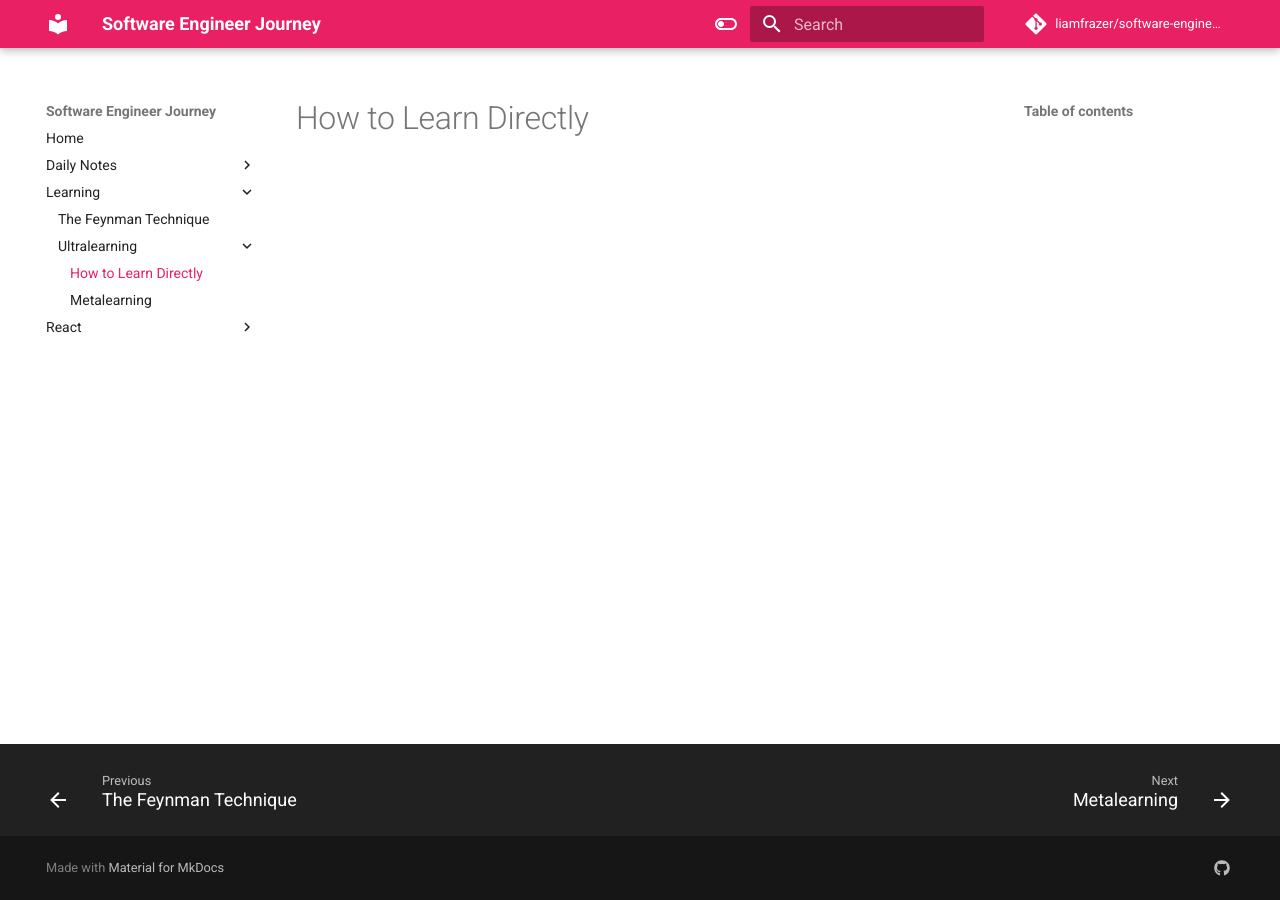
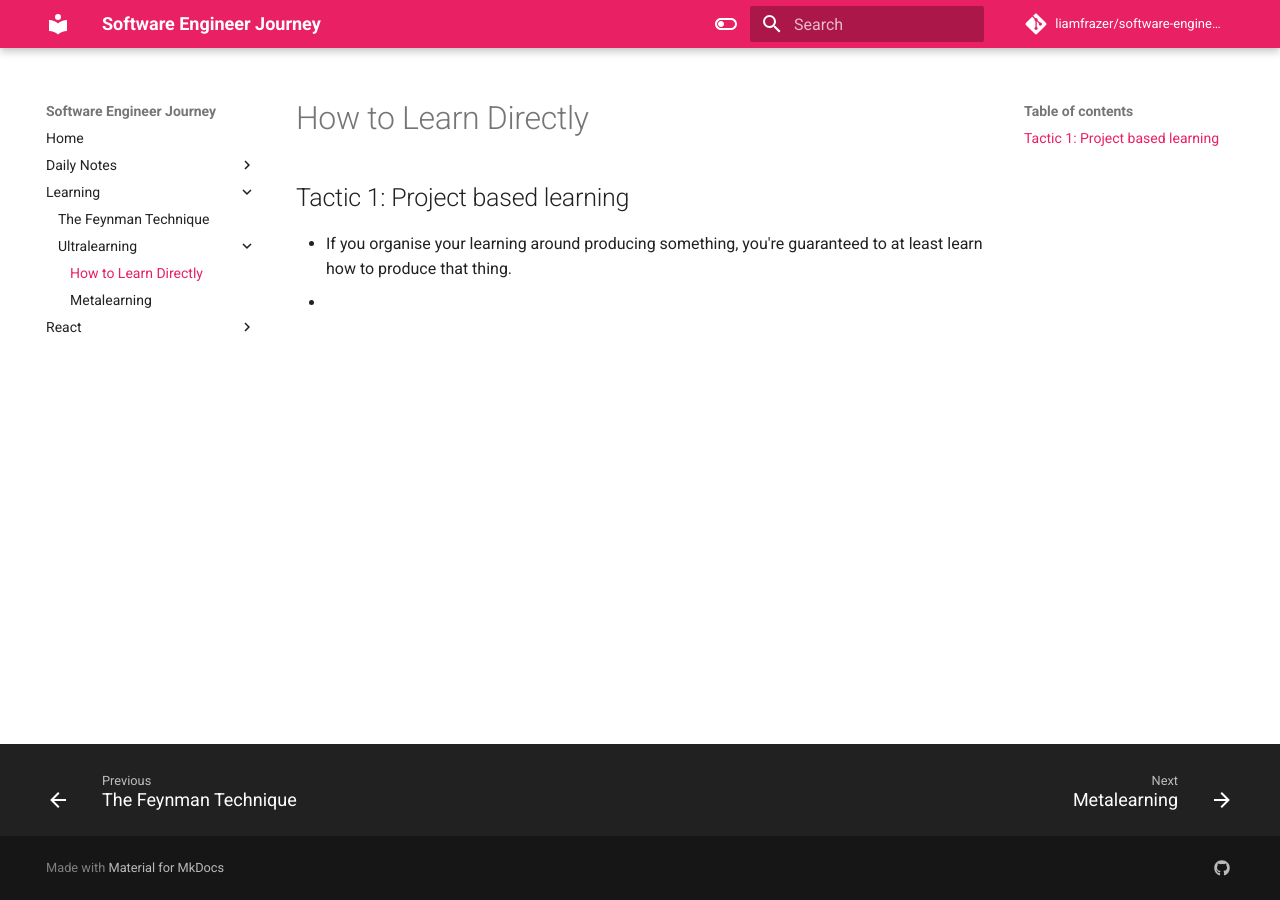
Before and after one commit to liamfrazer/software-engineer-journey, an MkDocs documentation site: the page built from docs/Learning/Ultralearning/How to Learn Directly.md, in a window 1280 px wide. Built offline with MkDocs 1.6.1 and Material for MkDocs 9.7.7, drawn with Linux system fonts in a browser that asks for light colours; comment, search, counter and statistics services are not loaded.

Commit message:
vault backup: 2023-12-09 22:26:22

```diff
--- a/docs/Learning/Ultralearning/How to Learn Directly.md
+++ b/docs/Learning/Ultralearning/How to Learn Directly.md
@@ -4,4 +4,6 @@ tags:
   - direct
 ---
 # How to Learn Directly
-##
+## Tactic 1: Project based learning
+* If you organise your learning around producing something, you're guaranteed to at least learn how to produce that thing.
+*
```
